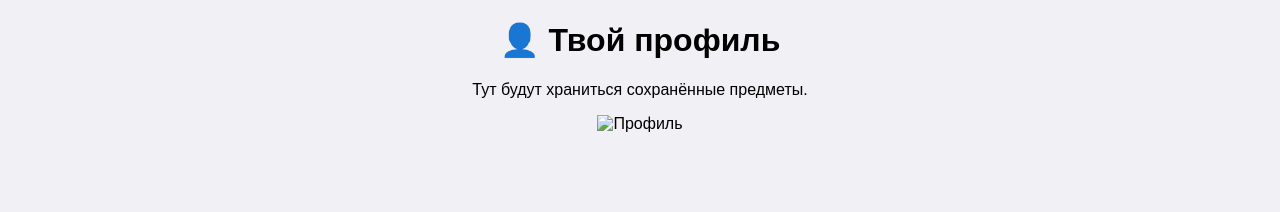
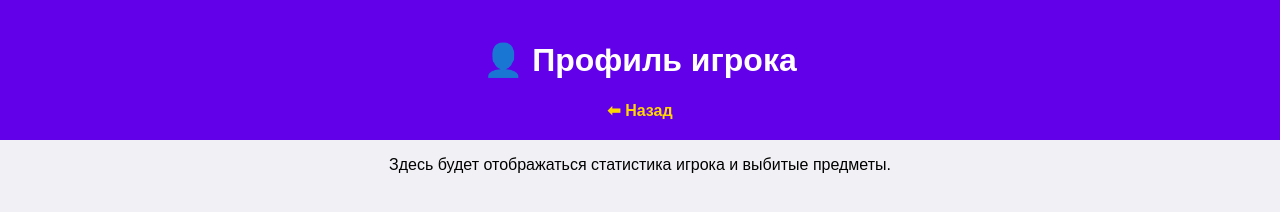
Before and after one commit to rarw310-lang/7777, a website: page profile.html in a window 1280 px wide. Drawn offline with Linux system fonts and the light colour scheme; files that its build step writes are made by us from their sources.

Commit message:
Update profile.html

```diff
--- a/profile.html
+++ b/profile.html
@@ -2,12 +2,17 @@
 <html lang="ru">
 <head>
   <meta charset="UTF-8">
-  <title>👤 Профиль</title>
-  <link rel="stylesheet" href="public/style.css">
+  <title>Профиль</title>
+  <link rel="stylesheet" href="style.css">
 </head>
 <body>
-  <h1>👤 Твой профиль</h1>
-  <p>Тут будут храниться сохранённые предметы.</p>
-  <img src="public/images/profile.png" alt="Профиль">
+  <header>
+    <h1>👤 Профиль игрока</h1>
+    <a href="index.html">⬅ Назад</a>
+  </header>
+
+  <main>
+    <p>Здесь будет отображаться статистика игрока и выбитые предметы.</p>
+  </main>
 </body>
 </html>
```
